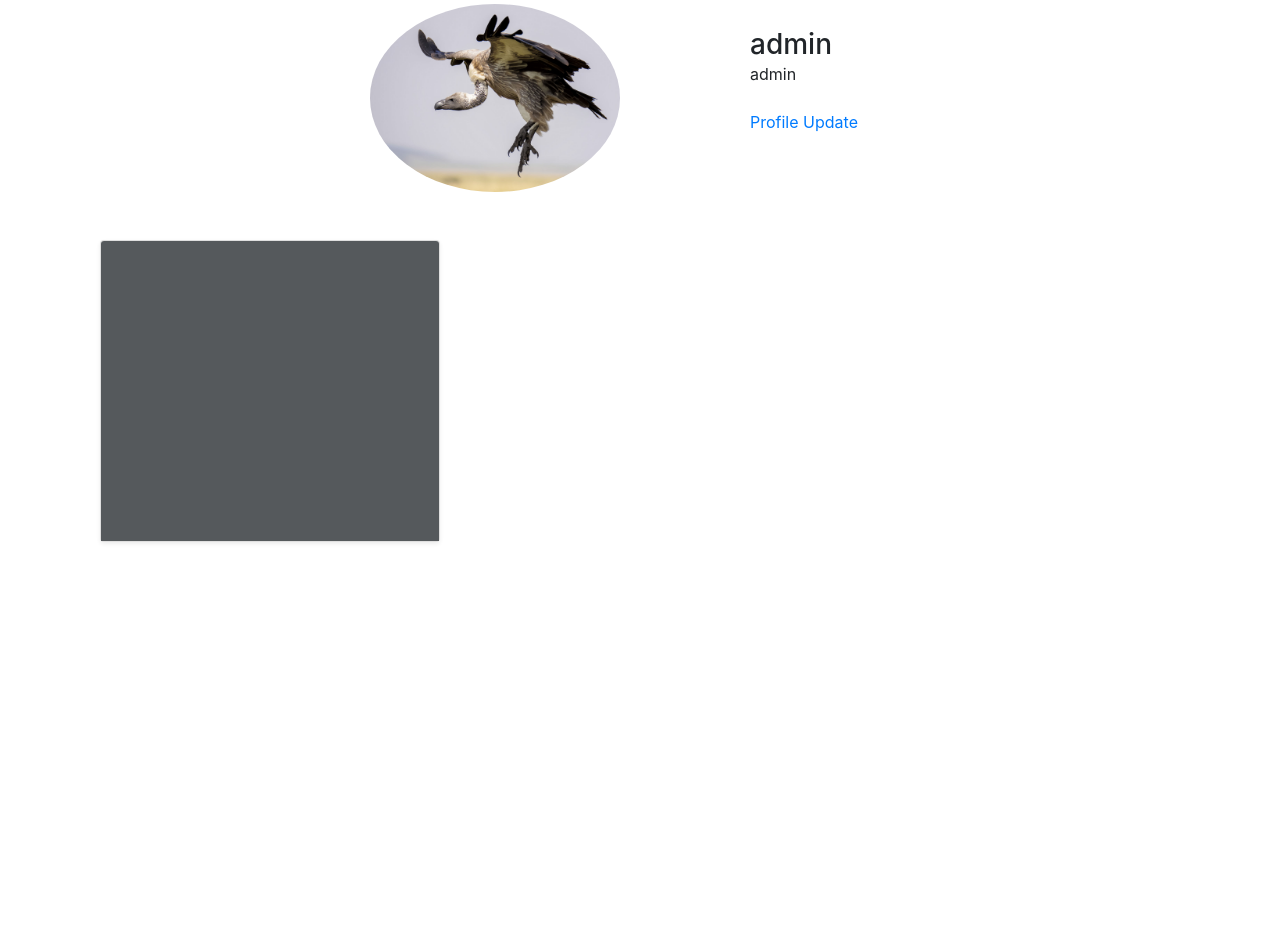
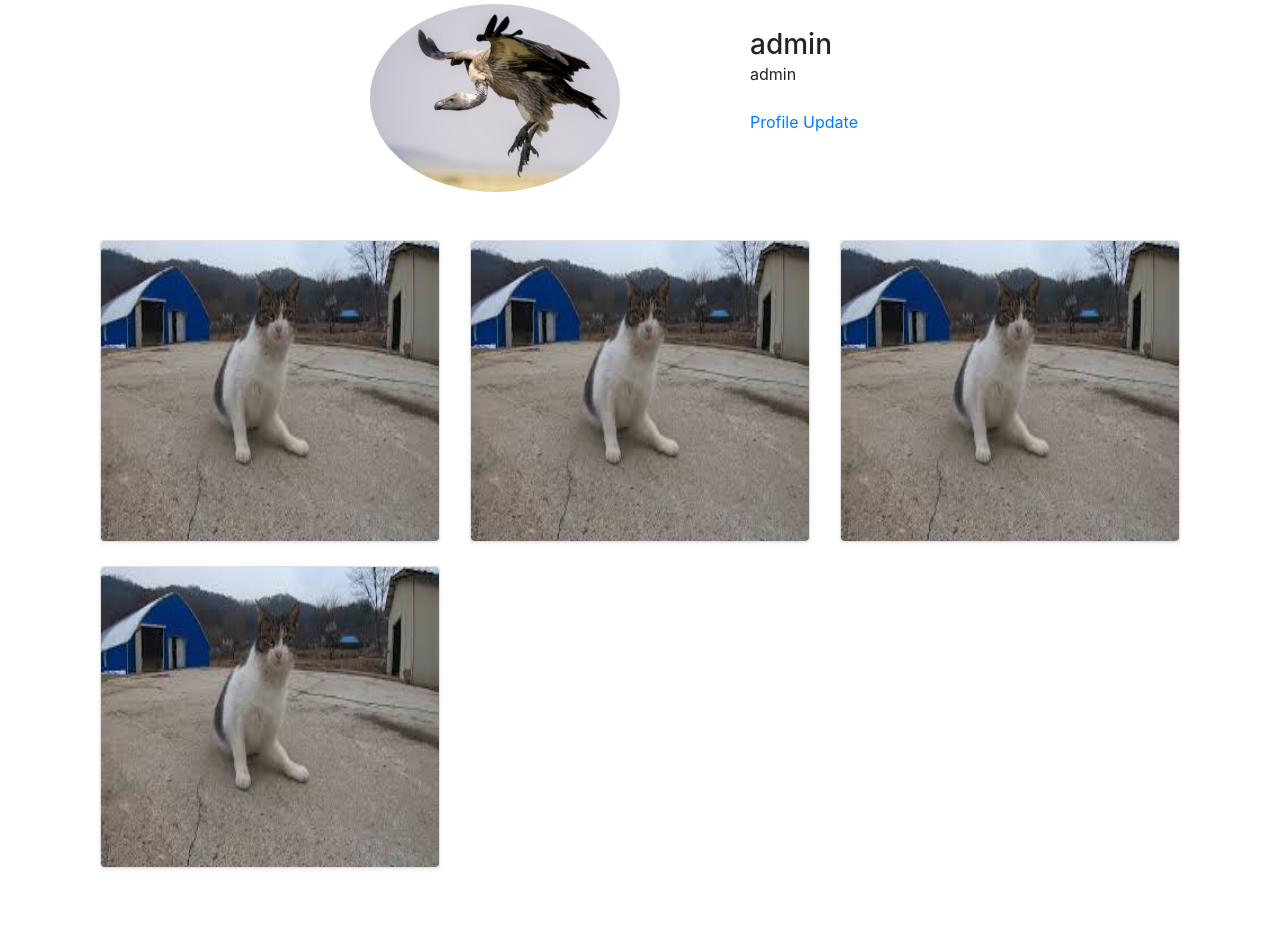
Before and after one commit to integerJI/int_test, a Django app: page /intworlduser/mypage/ in a window 1280 px wide. Shown: the part 107-1047 px from the top of the page. Before the commit the page ends 650 px from the top, so only its background shows below. Run offline with Django 3.2, Linux system fonts and the light colour scheme; a user stored in the database is signed in; data comes from the database, SQL or seed files in the repository; both versions use the stored data as it was after the commit; some libraries are stand-ins or nearby versions.

Commit message:
마이프로필 수정 끝

```diff
--- a/intworlduser/templates/mypage.html
+++ b/intworlduser/templates/mypage.html
@@ -27,11 +27,14 @@
   <div class="container">
 
     <div class="row">
+
+      {% for post in posts.all %}
       <div class="col-md-4">
         <div class="card mb-4 shadow-sm">
-          <svg class="bd-placeholder-img card-img-top" width="100%" height="300" xmlns="http://www.w3.org/2000/svg" preserveAspectRatio="xMidYMid slice" focusable="false" role="img" aria-label="Placeholder: Thumbnail"><title>Placeholder</title><rect width="100%" height="100%" fill="#55595c"/></svg>
+          <img src="{{post.create_img.url}}" class="rounded" alt="..." width="100%" height="300">
         </div>
       </div>
+      {% endfor %}
 
     </div>
   </div>
```
Also changed, not shown: db.sqlite3, media/post/2020/04/30/jpg_sample.jpg (added), media/post/2020/04/30/jpg_sample_CBTUfJE.jpg (added), media/post/2020/04/30/jpg_sample_EBm9r8j.jpg (added), media/post/2020/04/30/jpg_sample_ma6pkxL.jpg (added).
